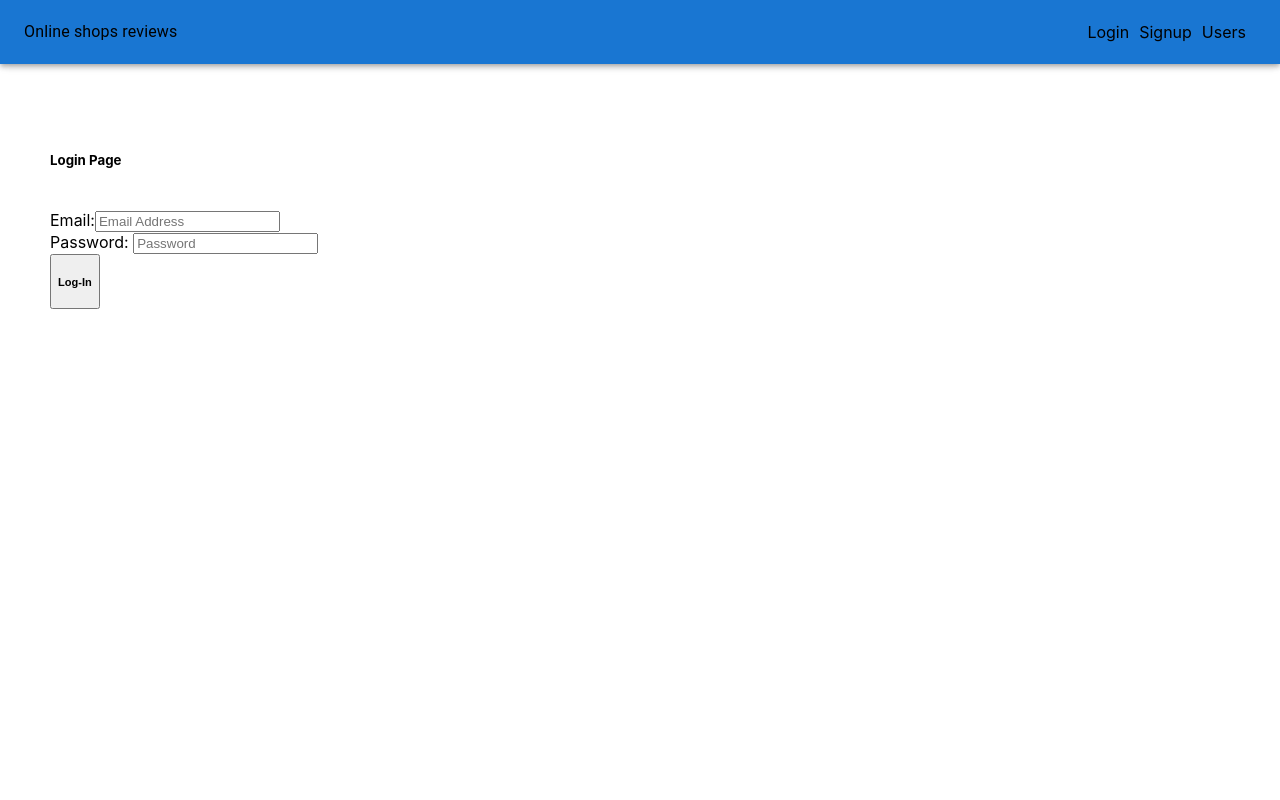
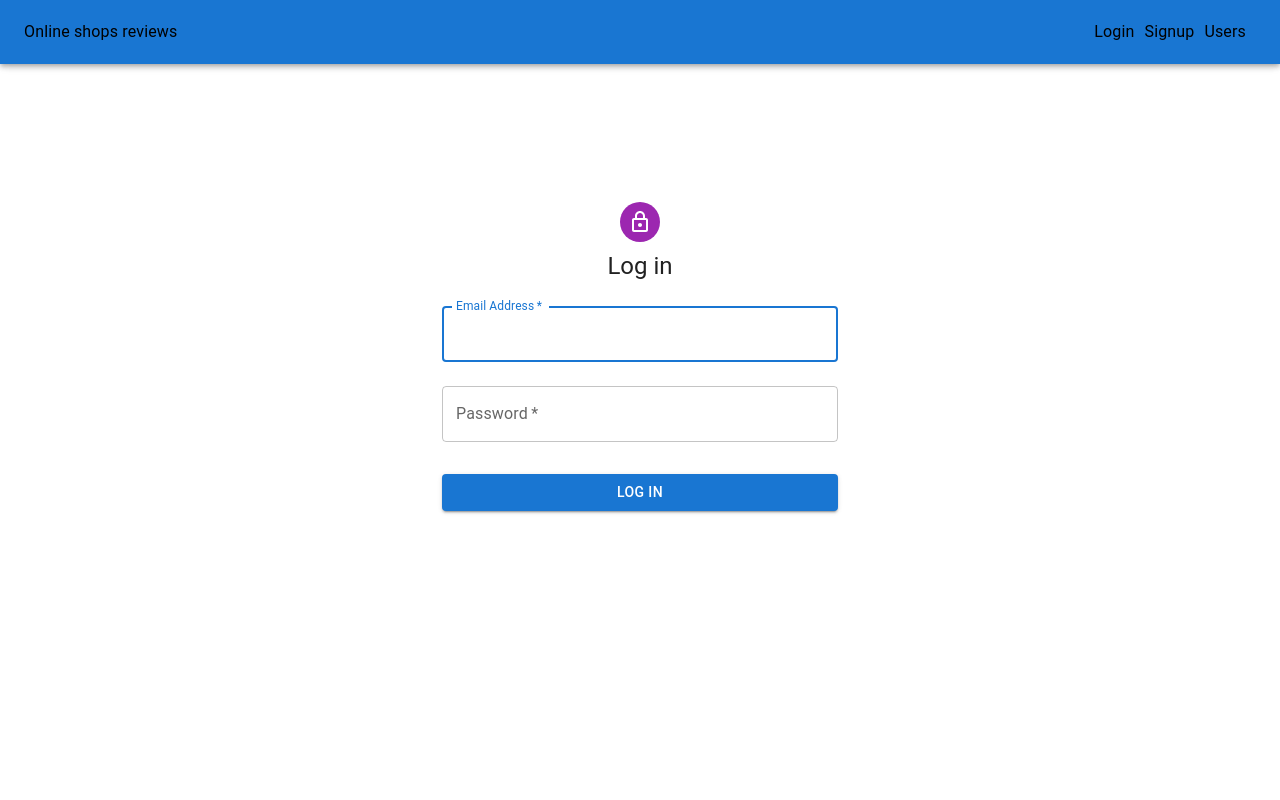
Before and after one commit to ralucamarie/revapp, a React (Create React App) app in the folder react-frontend/: page /login in a window 1280 px wide. Shown: the top 800 px of the page. Built offline with nearby package versions, Linux system fonts and the light colour scheme.

Commit message:
edit design log-in

```diff
--- a/react-frontend/package.json
+++ b/react-frontend/package.json
@@ -7,9 +7,9 @@
     "@emotion/styled": "^11.8.1",
     "@material-ui/core": "^4.12.4",
     "@mui-treasury/styles": "^1.13.1",
-    "@mui/icons-material": "^5.8.0",
+    "@mui/icons-material": "^5.8.3",
     "@mui/lab": "^5.0.0-alpha.83",
-    "@mui/material": "^5.8.1",
+    "@mui/material": "^5.8.3",
     "@mui/x-data-grid": "^5.11.1",
     "@testing-library/jest-dom": "^5.16.4",
     "@testing-library/react": "^13.2.0",
--- a/react-frontend/src/components/users/sign-in/sign-in.component.jsx
+++ b/react-frontend/src/components/users/sign-in/sign-in.component.jsx
@@ -1,48 +1,78 @@
-import React from "react";
+import * as React from 'react';
+import Avatar from '@mui/material/Avatar';
+import Button from '@mui/material/Button';
+import CssBaseline from '@mui/material/CssBaseline';
+import TextField from '@mui/material/TextField';
+import Box from '@mui/material/Box';
+import LockOutlinedIcon from '@mui/icons-material/LockOutlined';
+import Typography from '@mui/material/Typography';
+import Container from '@mui/material/Container';
+import { createTheme, ThemeProvider } from '@mui/material/styles';
 
-const SignIn = () => {
+const theme = createTheme();
+
+export default function SignIn() {
+  const handleSubmit = (event) => {
+    event.preventDefault();
+    const data = new FormData(event.currentTarget);
+    console.log({
+      email: data.get('email'),
+      password: data.get('password'),
+    });
+  };
+
   return (
-    <div>
-      <br></br>
-      <div className="container">
-        <div className="row">
-          <div className="card col-md-6 offset-md-3 offset-md-3">
-            <div className="card-body">
-              <form>
-                <div className="form-group">
-                  <label> Email:</label>
-                  <input
-                    placeholder="Email Address"
-                    name="email"
-                    className="form-control"
-                    // value={userToSignIn.email}
-                    // onChange={changeEmailHandler}
-                  />
-                </div>
-                <div className="form-group">
-                  <label> Password: </label>
-                  <input
-                    type="password"
-                    placeholder="Password"
-                    name="password"
-                    className="form-control"
-                    // value={userToSignIn.password}
-                    // onChange={changePasswordHandler}
-                  />
-                </div>
-                <button
-                  className="btn btn-success"
-                  //  onClick={logInUser}
-                >
-                  <h5>Log-In</h5>
-                </button>
-              </form>
-            </div>
-          </div>
-        </div>
-      </div>
-    </div>
+    <ThemeProvider theme={theme}>
+      <Container component="main" maxWidth="xs">
+        <CssBaseline />
+        <Box
+          sx={{
+            marginTop: 8,
+            display: 'flex',
+            flexDirection: 'column',
+            alignItems: 'center',
+          }}
+        >
+          <Avatar sx={{ m: 1, bgcolor: 'secondary.main' }}>
+            <LockOutlinedIcon />
+          </Avatar>
+          <Typography component="h1" variant="h5">
+            Log in
+          </Typography>
+          <Box component="form" onSubmit={handleSubmit} noValidate sx={{ mt: 1 }}>
+            <TextField
+              margin="normal"
+              required
+              fullWidth
+              id="email"
+              label="Email Address"
+              name="email"
+              autoComplete="email"
+              autoFocus
+            />
+            <TextField
+              margin="normal"
+              required
+              fullWidth
+              name="password"
+              label="Password"
+              type="password"
+              id="password"
+              autoComplete="current-password"
+            />
+              <Button
+              type="submit"
+              fullWidth
+              variant="contained"
+              sx={{ mt: 3, mb: 2 }}
+            >
+              Log In
+            </Button>
+
+          </Box>
+        </Box>
+
+      </Container>
+    </ThemeProvider>
   );
-};
-// }
-export default SignIn;
+}
--- a/react-frontend/src/routes/login.jsx
+++ b/react-frontend/src/routes/login.jsx
@@ -10,7 +10,7 @@
       flexDirection="column"
       sx={{ marginTop: 10 }}
     >
-      <h5>Login Page</h5>
+
       <SignIn />
     </Box>
   );
```
Also changed, not shown: 1 other file (tests, documents, lock files or other folders).
